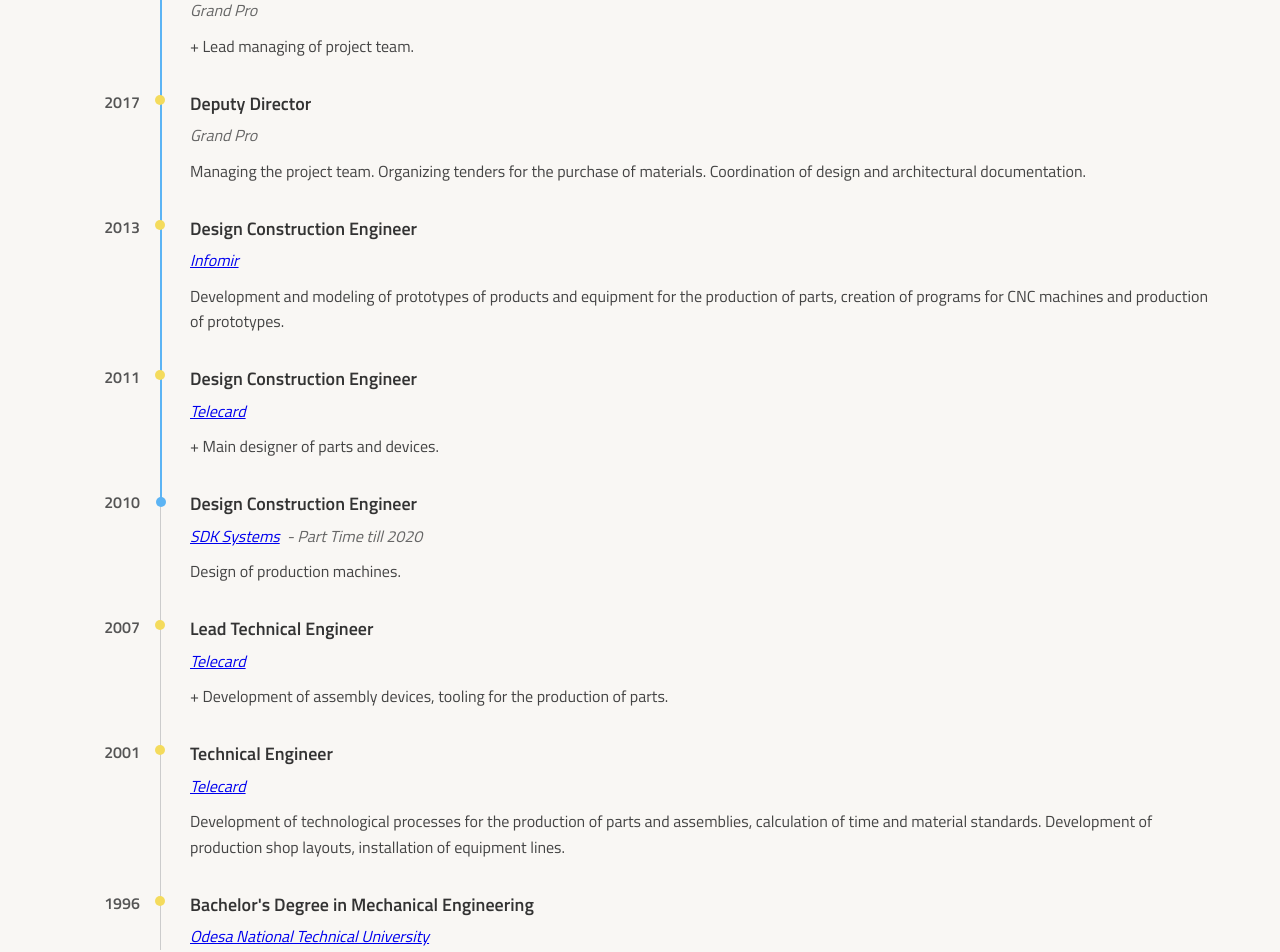
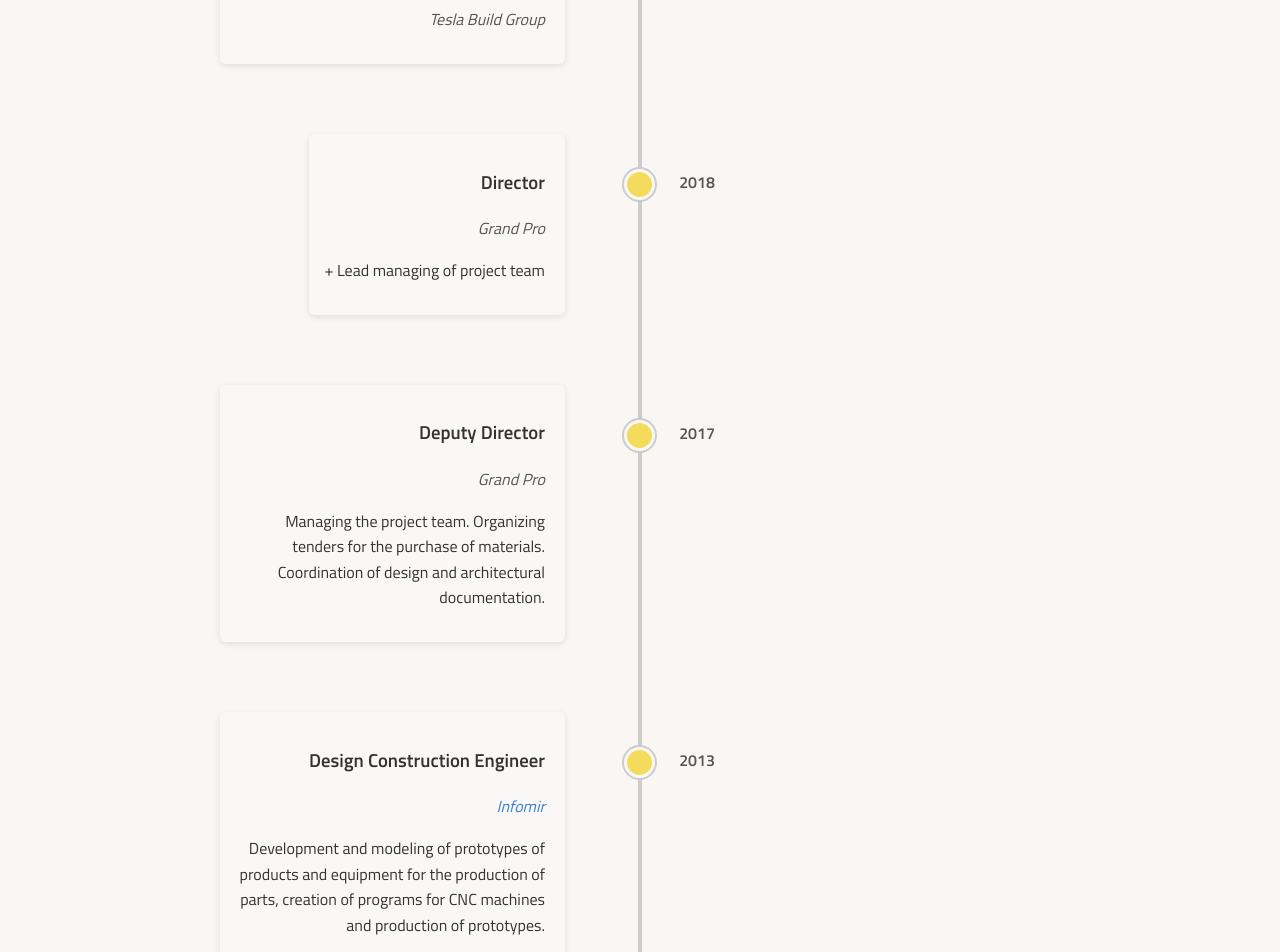
Before and after one commit to andrii-malakhovtsev/denys-portfolio, a React (Vite) app: page / in a window 1280 px wide. Shown: the part 1380-2332 px from the top of the page. Built offline with nearby package versions, Linux system fonts and the light colour scheme.

Commit message:
Timeline re-styling

```diff
--- a/src/components/Timeline.css
+++ b/src/components/Timeline.css
@@ -1,78 +1,169 @@
 .timeline {
   position: relative;
-    padding-left: 100px;
+  max-width: 900px;
+  margin: 0px auto;
+  padding: 0px 0;
 }
 
 .timeline::before {
   content: '';
   position: absolute;
-    left: 100px;
   top: 0;
   bottom: 0;
-    width: 1px;
+  left: 50%;
+  width: 4px;
   background: #ccc;
+  transform: translateX(-50%);
+  border-radius: 2px;
+  z-index: 1;
 }
 
 .timeline-item {
   position: relative;
+  width: 45%;
+  padding: 20px 30px;
+  box-sizing: border-box;
   margin-bottom: 30px;
 }
 
+.timeline-item.fulltime {
+  left: 0;
+  text-align: right;
+}
+
+.timeline-item.parttime,
+.timeline-item.education {
+  left: 55%;
+  text-align: left;
+}
+
+/* Year dots on timeline (just the circle now) */
 .timeline-item::before {
   content: '';
   position: absolute;
-    left: -5px;
-    top: 5px;
-    width: 10px;
-    height: 10px;
+  top: 55px;
+  width: 25px;
+  height: 25px;
   border-radius: 50%;
-    background: rgb(244, 219, 92);
-    z-index: 1;
+  background: #f4db5c;
+  border: 3px solid var(--main-white);
+  box-shadow: 0 0 0 2px #ccc;
+  z-index: 2;
 }
 
-.year {
+/* Year label */
+.timeline-item::after {
+  content: attr(data-year);
   position: absolute;
-    left: -100px;
-    width: 80px;
-    text-align: right;
+  top: 56px;
   font-weight: bold;
+  color: #555;
+  font-size: 16px;
+  white-space: nowrap;
+}
+
+/* Positioning for fulltime on left */
+.timeline-item.fulltime::before {
+  right: -60px;
+}
+
+.timeline-item.fulltime::after {
+  right: -120px;
+}
+
+/* Positioning for parttime/education on right */
+.timeline-item.parttime::before,
+.timeline-item.education::before {
+  left: -60px;
+}
+
+.timeline-item.parttime::after {
+  left: -160px;
+}
+
+.timeline-item.education::after {
+   left: -120px;
+}
+
+/* Color variations */
+.timeline-item.education::before {
+  background: #abf45c;
+}
+
+.timeline-item.parttime::before {
+  background: #5cb4f4;
+}
+
+
+/* Content box styling */
+.timeline-item .content {
+  background: var(--main-white);
+  padding: 15px;
+  border-radius: 6px;
+  box-shadow: 0 2px 6px rgba(0,0,0,0.1);
+  max-width: 100%;
+  display: inline-block;
+}
+
+.timeline-item.fulltime .content {
+  margin-left: auto;
+  padding-right: 20px;
+}
+
+.timeline-item.parttime .content,
+.timeline-item.education .content {
+  margin-right: auto;
+  padding-left: 20px;
+}
+
+.timeline-item .company {
+  font-style: italic;
   color: #555;
 }
 
-.content {
-    padding-left: 30px;
+.company a {
+  color: #3a7bd5;
+  text-decoration: none;
+  font-style: italic;
+  transition: color 0.3s ease;
 }
 
-.content h3 {
-    margin: 0 0 5px 0;
-    font-size: 18px;
+.company a:hover {
+  text-decoration: underline;
+  color: #1a4a9e;
 }
 
-.company {
-    margin: 0 0 10px 0;
-    color: #666;
-    font-style: italic;
+/* Responsive stack */
+@media (max-width: 700px) {
+  .timeline-item,
+  .timeline-item.fulltime,
+  .timeline-item.parttime,
+  .timeline-item.education {
+    width: 100%;
+    left: 0 !important;
+    text-align: left !important;
+    margin-left: 0;
   }
 
-.description {
-    margin: 0;
-    color: #444;
+  .timeline-item.fulltime::after,
+  .timeline-item.parttime::after,
+  .timeline-item.education::after {
+    left: 40px !important;
+    top: 25px !important;
   }
 
-/* Blue vertical part-time line container - absolutely positioned relative to timeline */
-.timeline .parttime-line {
-  position: absolute;
-  left: 100px;          /* same as timeline line */
-  background: rgba(92, 180, 244, 1);
-  width: 2px;
-  border-radius: 1px;
-  z-index: 0;
+  .timeline-item::before {
+    top: 55px !important;
+    left: -35px !important;
+    right: auto !important;
+    transform: none !important;
   }
 
-/* Blue circle for part-time timeline items */
-.timeline-item.parttime::before {
-  background: rgb(92, 180, 244);
-  margin-top: 2px;
-  margin-left: 0.5px;
-  z-index: 2; /* on top of line */
+  .timeline::before {
+    left: 20px;
   }
+
+  .timeline {
+    padding-left: 40px;
+  }
+}
--- a/src/components/Timeline.jsx
+++ b/src/components/Timeline.jsx
@@ -1,162 +1,102 @@
-import React, { useEffect, useRef, useState } from 'react';
+import React from 'react';
 import './Timeline.css';
 
+const timelineData = [
+  {
+    year: '2021',
+    type: 'fulltime',
+    title: 'Head of the Logistics and Technical Support Department',
+    company: 'Tesla Build Group',
+  },
+
+  {
+    year: '2018',
+    type: 'fulltime',
+    title: 'Director',
+    company: 'Grand Pro',
+    description: '+ Lead managing of project team',
+  },
+  {
+    year: '2017',
+    type: 'fulltime',
+    title: 'Deputy Director',
+    company: 'Grand Pro',
+    description: 'Managing the project team. ' +
+    'Organizing tenders for the purchase of materials. ' +
+    'Coordination of design and architectural documentation.',
+  },
+  {
+    year: '2013',
+    type: 'fulltime',
+    title: 'Design Construction Engineer',
+    company: 'Infomir',
+    companyUrl: 'https://www.infomir.eu/',
+    description: 'Development and modeling of prototypes of ' +
+    'products and equipment for the production of parts, ' +
+    'creation of programs for CNC machines and production of prototypes.',
+  },
+  {
+    year: '2011',
+    type: 'fulltime',
+    title: 'Design Construction Engineer',
+    company: 'Telecard',
+    companyUrl: 'https://telecard.odessa.ua/',
+    description: '+ Main designer of parts and devices.',
+  },
+  {
+    year: '2010-2020',
+    type: 'parttime',
+    title: 'Design Construction Engineer',
+    company: 'SDK Systems',
+    companyUrl: 'https://sdk-systems.com.pl/en/',
+    description: 'Part Time Side Job - Design of production machines.',
+  },
+  {
+    year: '2007',
+    type: 'fulltime',
+    title: 'Lead Technical Engineer',
+    company: 'Telecard',
+    companyUrl: 'https://telecard.odessa.ua/',
+    description: '+ Development of assembly devices, tooling for the production of parts.',
+  },
+  {
+    year: '2001',
+    type: 'fulltime',
+    title: 'Technical Engineer',
+    company: 'Telecard',
+    companyUrl: 'https://telecard.odessa.ua/',
+    description: 'Development of technological processes for the production of parts and assemblies,'
+    + 'calculation of time and material standards. Development of production shop layouts, installation of equipment lines.',
+  },
+  {
+    year: '1996',
+    type: 'education',
+    title: 'Bachelor\'s Degree in Mechanical Engineering',
+    company: 'Odesa National Technical University',
+    companyUrl: 'https://ontu.edu.ua/',
+  },
+];
+
 export default function Timeline() {
-  const timelineRef = useRef(null);
-  const startRef = useRef(null);
-  const endRef = useRef(null);
-  const [lineStyle, setLineStyle] = useState({ top: 0, height: 0 });
-
-  useEffect(() => {
-    function updateLine() {
-      if (!timelineRef.current || !startRef.current || !endRef.current) return;
-
-      const timelineRect = timelineRef.current.getBoundingClientRect();
-      const startRect = startRef.current.getBoundingClientRect();
-      const endRect = endRef.current.getBoundingClientRect();
-
-      const dotCenterOffset = 10;
-
-      const top = startRect.top - timelineRect.top + timelineRef.current.scrollTop + dotCenterOffset;
-
-      const extraPadding = -10;
-      const height = (endRect.top - startRect.top) + dotCenterOffset + extraPadding;
-
-
-      setLineStyle({ top, height });
-    }
-
-
-    updateLine();
-    window.addEventListener('resize', updateLine);
-    return () => window.removeEventListener('resize', updateLine);
-  }, []);
-
   return (
-    <div className="timeline" ref={timelineRef}>
-
-      {/* The blue vertical parttime line */}
-      <div
-        className="parttime-line"
-        style={{ top: lineStyle.top + 'px', height: lineStyle.height + 'px' }}
-      />
-
-      <div className="timeline-item parttime" ref={startRef}>
-        <div className="year">2021</div>
-        <div className="content">
-          <h3>Head of the Logistics and Technical Support Department</h3>
-          <p className="company">Tesla Build Group</p>
+    <div className="timeline">
+      {timelineData.map(({ year, type, title, company, companyUrl, description }, idx) => (
+        <div key={idx} className={`timeline-item ${type}`} data-year={year}>
+          <div className="content">
+            <h3>{title}</h3>
+            {companyUrl ? (
+              <p className="company">
+                <a href={companyUrl} target="_blank" rel="noopener noreferrer">
+                  {company}
+                </a>
+              </p>
+            ) : (
+              <p className="company">{company}</p>
+            )}
+            <p className="description">{description}</p>
+          </div>
         </div>
-      </div>
-
-      <div className="timeline-item">
-        <div className="year">2018</div>
-        <div className="content">
-          <h3>Director</h3>
-          <p className="company">Grand Pro</p>
-          <p className="description">+ Lead managing of project team.</p>
-        </div>
-      </div>
-
-      <div className="timeline-item">
-        <div className="year">2017</div>
-        <div className="content">
-          <h3>Deputy Director</h3>
-          <p className="company">Grand Pro</p>
-          <p className="description">
-            Managing the project team.
-            Organizing tenders for the purchase of materials.
-            Coordination of design and architectural documentation.
-          </p>
-        </div>
-      </div>
-
-      <div className="timeline-item">
-        <div className="year">2013</div>
-        <div className="content">
-          <h3>Design Construction Engineer</h3>
-          <p className="company">
-            <a href="https://www.infomir.eu/" target="_blank" rel="noreferrer">
-              Infomir
-            </a>
-          </p>
-          <p className="description">
-            Development and modeling of prototypes of products and equipment for the production of parts,
-            creation of programs for CNC machines and production of prototypes.
-          </p>
-        </div>
-      </div>
-
-      <div className="timeline-item">
-        <div className="year">2011</div>
-        <div className="content">
-          <h3>Design Construction Engineer</h3>
-          <p className="company">
-            <a href="https://telecard.odessa.ua/" target="_blank" rel="noreferrer">
-              Telecard
-            </a>
-          </p>
-          <p className="description">+ Main designer of parts and devices.</p>
-        </div>
-      </div>
-
-      <div className="timeline-item parttime" ref={endRef}>
-        <div className="year">2010</div>
-        <div className="content">
-          <h3>Design Construction Engineer</h3>
-          <p className="company">
-            <a href="https://sdk-systems.com.pl/en/" target="_blank" rel="noreferrer">
-              SDK Systems
-            </a>
-            &nbsp; - <i>Part Time till 2020</i>
-          </p>
-          <p className="description">Design of production machines.</p>
-        </div>
-      </div>
-
-      <div className="timeline-item">
-        <div className="year">2007</div>
-        <div className="content">
-          <h3>Lead Technical Engineer</h3>
-          <p className="company">
-            <a href="https://telecard.odessa.ua/" target="_blank" rel="noreferrer">
-              Telecard
-            </a>
-          </p>
-          <p className="description">
-            + Development of assembly devices, tooling for the production of parts.
-          </p>
-        </div>
-      </div>
-
-      <div className="timeline-item">
-        <div className="year">2001</div>
-        <div className="content">
-          <h3>Technical Engineer</h3>
-          <p className="company">
-            <a href="https://telecard.odessa.ua/" target="_blank" rel="noreferrer">
-              Telecard
-            </a>
-          </p>
-          <p className="description">
-            Development of technological processes for the production of parts and assemblies,
-            calculation of time and material standards. Development of production shop layouts,
-            installation of equipment lines.
-          </p>
-        </div>
-      </div>
-
-      <div className="timeline-item">
-        <div className="year">1996</div>
-        <div className="content">
-          <h3>Bachelor's Degree in Mechanical Engineering</h3>
-          <p className="company">
-            <a href="https://ontu.edu.ua/" target="_blank" rel="noreferrer">
-              Odesa National Technical University
-            </a>
-          </p>
-        </div>
-      </div>
+      ))}
     </div>
   );
 }
```
Lines whose indentation alone changed are shown as unchanged.
